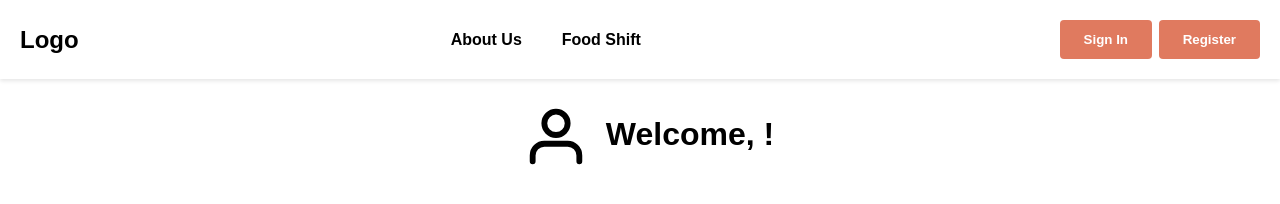
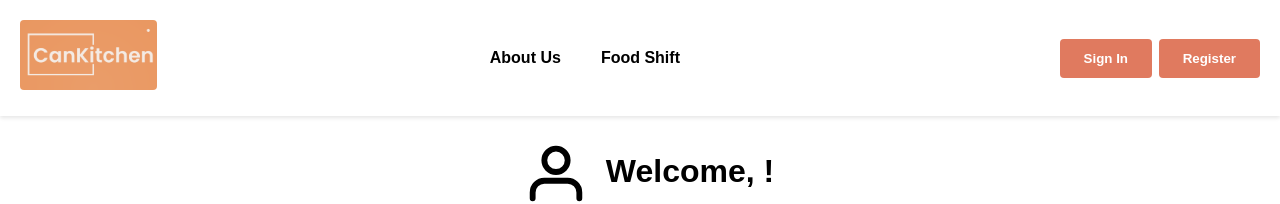
Before and after one commit to cesarmonagas15/CapstoneProject-CAN, a React (Vite) app in the folder project/project-ui/: page /dashboard in a window 1280 px wide. Shown: the top 204 px of the page. Built offline with nearby package versions, Linux system fonts and the light colour scheme; no server answers.

Commit message:
navbar edits TODO change logo (#35)
Co-authored-by: Cesar Monagas Romero <cmonagasromero@cmonaga-ltmyrcq.internal.salesforce.com>

```diff
--- a/project/project-ui/src/Dashboard/Dashboard.jsx
+++ b/project/project-ui/src/Dashboard/Dashboard.jsx
@@ -31,7 +31,7 @@ export default function Dashboard({appState}) {
           <hr className="divider"/>
           <br/>
           {/* CHANGE TO FAV RECIPES */}
-          <RecipeGrid/>
+          {/* <RecipeGrid/> */}
         </div>
         <Link to="/">
         <div className="search-more-container">
--- a/project/project-ui/src/Navbar/Navbar.css
+++ b/project/project-ui/src/Navbar/Navbar.css
@@ -18,6 +18,12 @@ body {
     font-weight: bold;
     font-size: 24px;
     text-decoration: none;
+  }
+
+  .logo-image{
+    height: 70px;
+    width: 100%;
+    border-radius: 4px;
   }
 
   .links a {
--- a/project/project-ui/src/Navbar/Navbar.jsx
+++ b/project/project-ui/src/Navbar/Navbar.jsx
@@ -1,6 +1,7 @@
 import * as React from "react";
 import "./Navbar.css";
 import { useNavigate, Link } from "react-router-dom";
+import canKitchenLogo from './cankitchen-logo2.png'
 // import profile-logo from "./profile-logo.svg";
 
 export default function Navbar({ isLoggedIn, setIsLoggedIn, setAppState, appState }) {
@@ -57,7 +58,7 @@ export default function Navbar({ isLoggedIn, setIsLoggedIn, setAppState, appStat
     <nav>
       <div className="logo">
       <Link to='/'>
-        <a>Logo</a>
+        <img className="logo-image" src={canKitchenLogo}/>
         </Link>
       </div>
 
```
Also changed, not shown: project/project-ui/src/Navbar/cankitchen-logo1.png (added), project/project-ui/src/Navbar/cankitchen-logo2.png (added).
